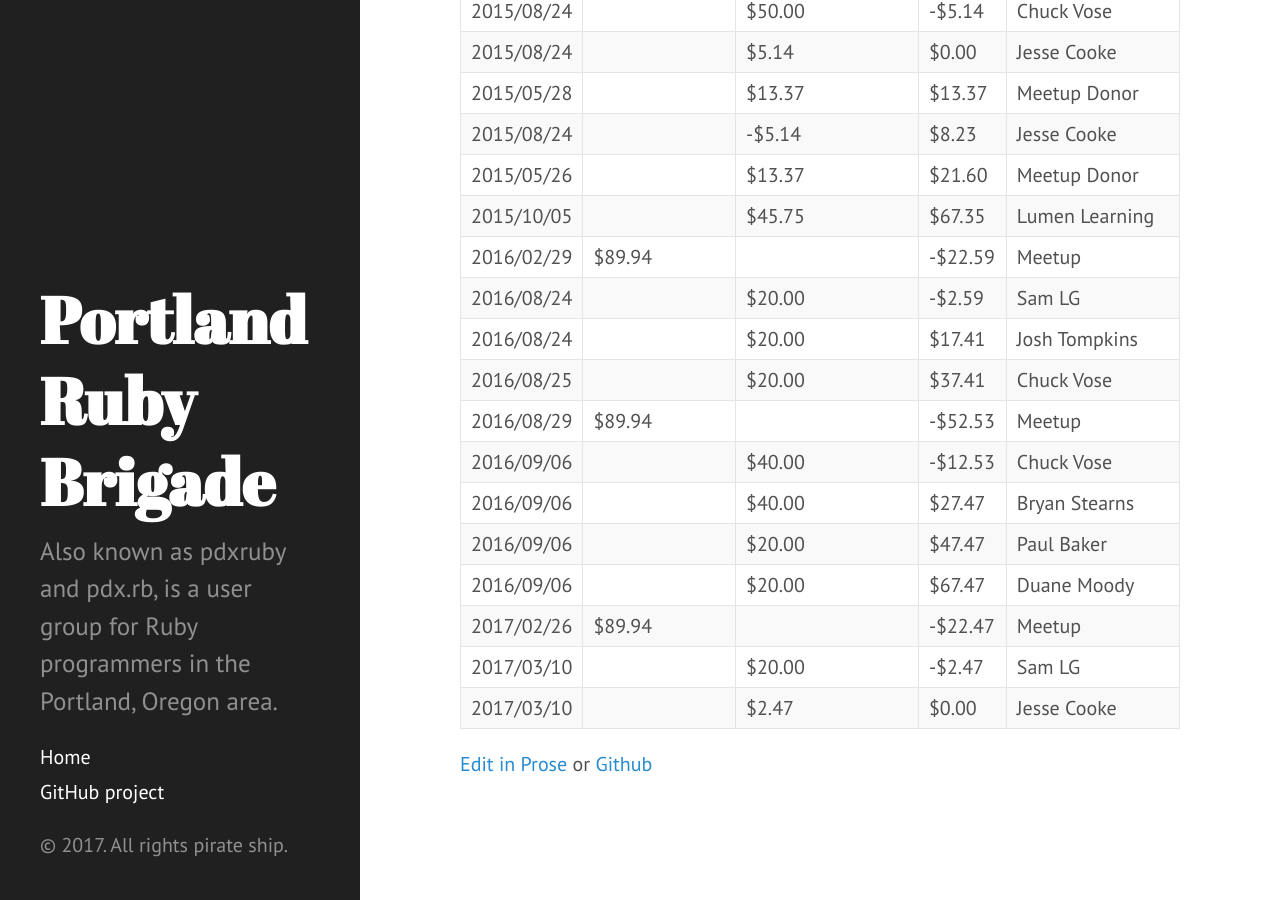
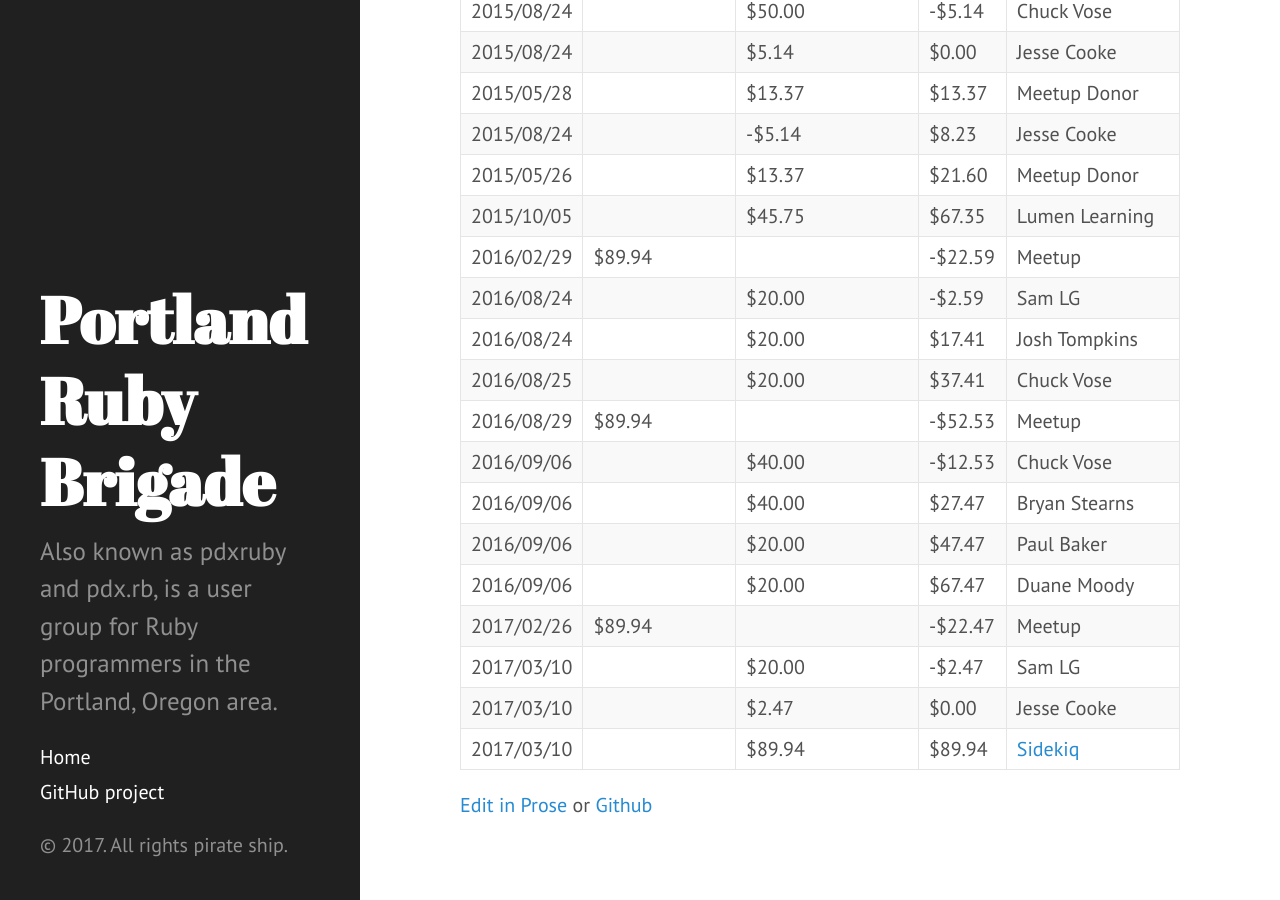
Before and after one commit to pdxruby/pdxruby.github.io, a Jekyll site: the page built from contributions.md, in a window 1280 px wide and 900 px high, scrolled down 514 px. Built offline with Jekyll 4.4.1, drawn with Linux system fonts in a browser that asks for light colours.

Commit message:
Next dues paid for by @mperham c/o Sidekiq!
If you're not running http://sidekiq.org/products/enterprise you should
at least be running http://sidekiq.org/products/pro :wink:

Thanks Mike!

```diff
--- a/contributions.md
+++ b/contributions.md
@@ -32,3 +32,4 @@ A log for contributions and some expenses.
 | 2017/02/26 | $89.94         |                   | -$22.47   | Meetup              |
 | 2017/03/10 |                | $20.00            | -$2.47    | Sam LG              |
 | 2017/03/10 |                | $2.47             | $0.00     | Jesse Cooke         |
+| 2017/03/10 |                | $89.94            | $89.94    | [Sidekiq](http://sidekiq.org/)         |
```
